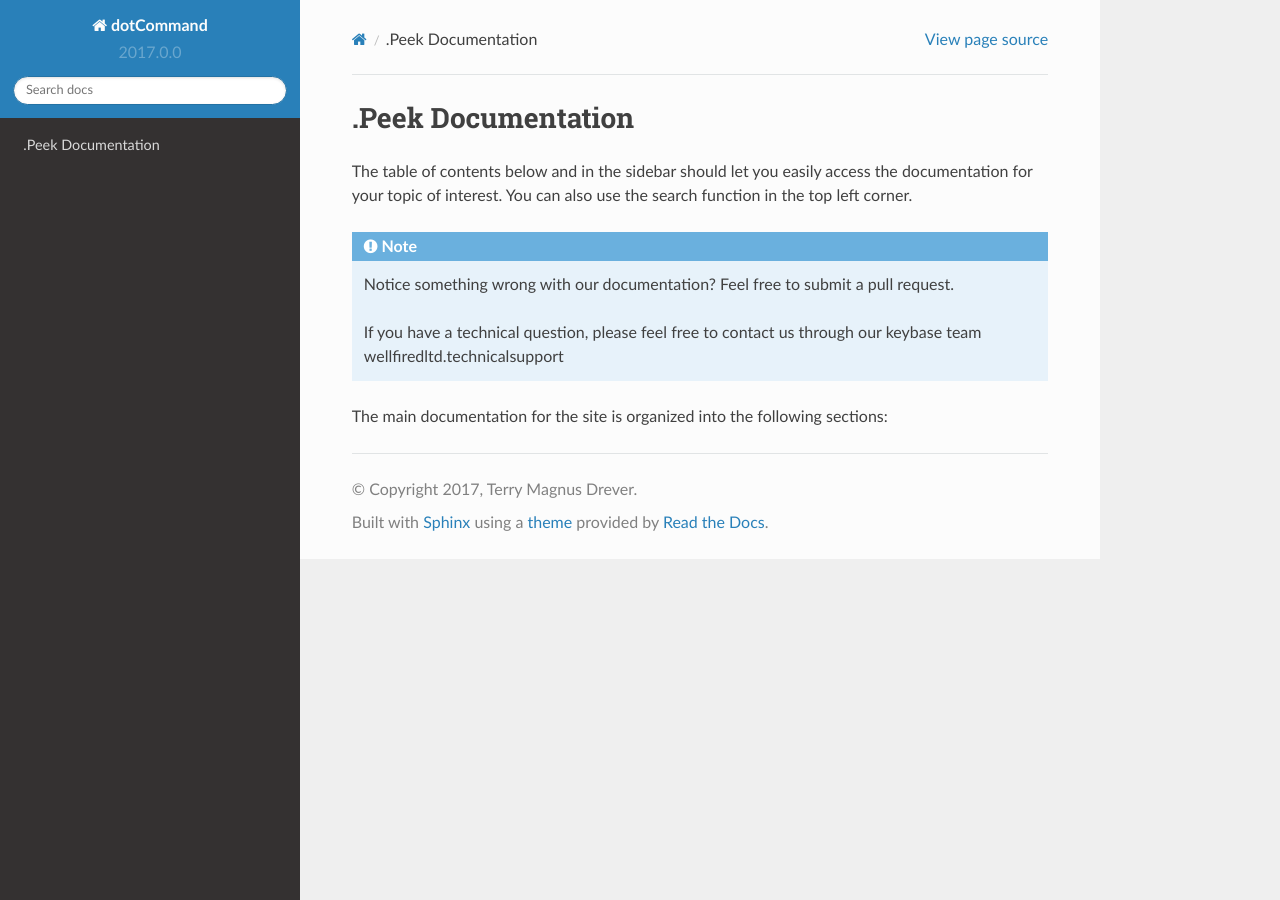
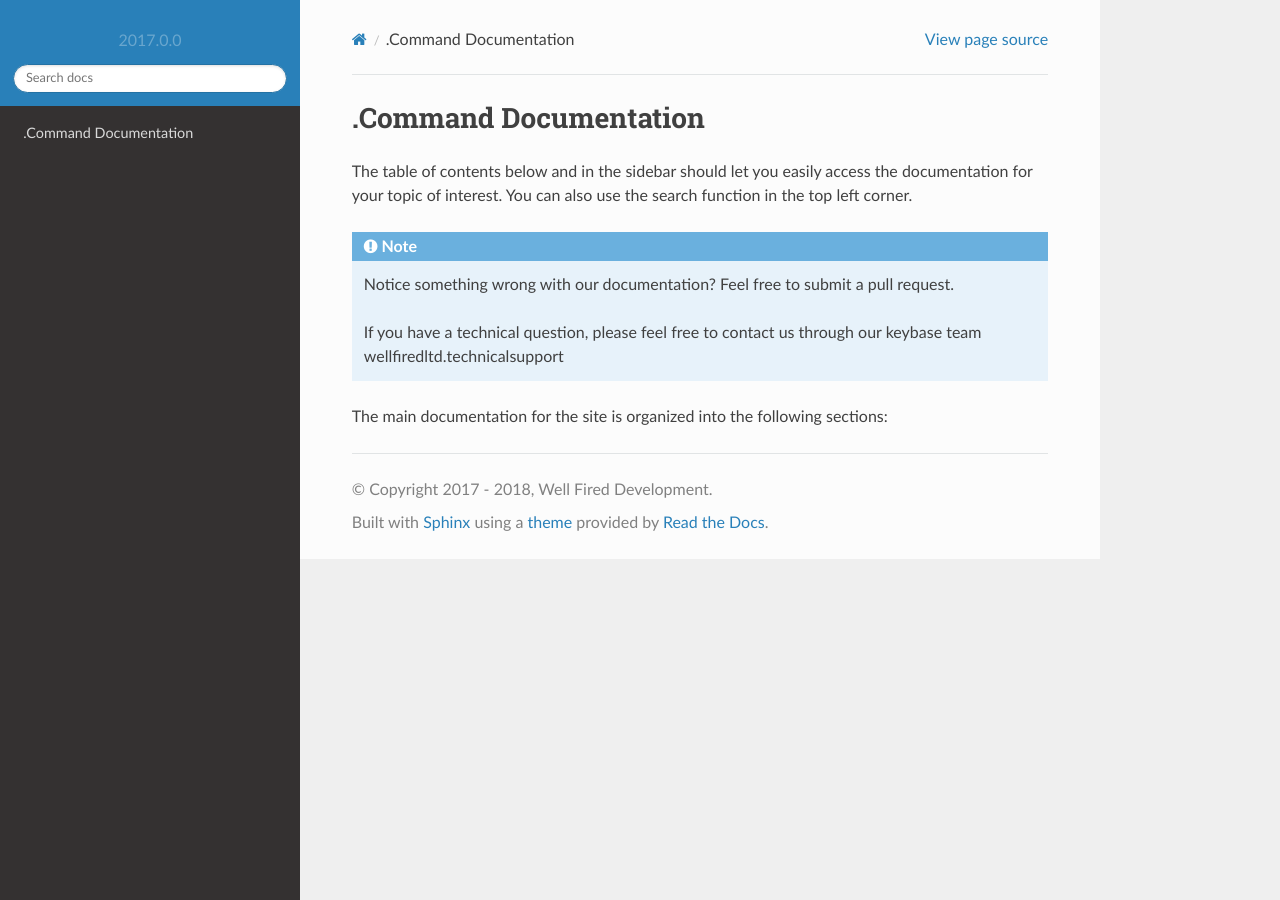
Before and after one commit to WellFiredDevelopment/dotCommandDocumentation, a Sphinx documentation site: the page built from sphinx/source/index.rst, in a window 1280 px wide. Built offline with Sphinx 7.4.7 and the Read the Docs theme 2.0.0, drawn with Linux system fonts in a browser that asks for light colours; pages that are not in the unit, such as notebooks, are missing from menus.

Commit message:
Update year, cp and basics.

```diff
--- a/sphinx/source/conf.py
+++ b/sphinx/source/conf.py
@@ -45,8 +45,8 @@
 
 # General information about the project.
 project = u'dotCommand'
-copyright = u'2017, Terry Magnus Drever'
-author = u'Terry Magnus Drever'
+copyright = u'2017 - 2018, Well Fired Development'
+author = u'Well Fired Development'
 
 # The version info for the project you're documenting, acts as replacement for
 # |version| and |release|, also used in various other places throughout the
@@ -87,7 +87,15 @@
 # further.  For a list of options available for each theme, see the
 # documentation.
 #
-# html_theme_options = {}
+html_theme_options = {
+    # 'typekit_id': 'hiw1hhg',
+    # 'analytics_id': '',
+    # 'sticky_navigation': True  # Set to False to disable the sticky nav while scrolling.
+    'logo_only': True,  # if we have a html_logo below, this shows /only/ the logo with no title text
+    'collapse_navigation': False,  # Collapse navigation (False makes it tree-like)
+    # 'display_version': True,  # Display the docs version
+    # 'navigation_depth': 4,  # Depth of the headers shown in the navigation bar
+}
 
 # Add any paths that contain custom static files (such as style sheets) here,
 # relative to this directory. They are copied after the builtin static files,
--- a/sphinx/source/index.rst
+++ b/sphinx/source/index.rst
@@ -1,4 +1,4 @@
-.Peek Documentation
+.Command Documentation
 ======================
 
 The table of contents below and in the sidebar should let you easily access the
```
Also changed, not shown: 3 other files.
